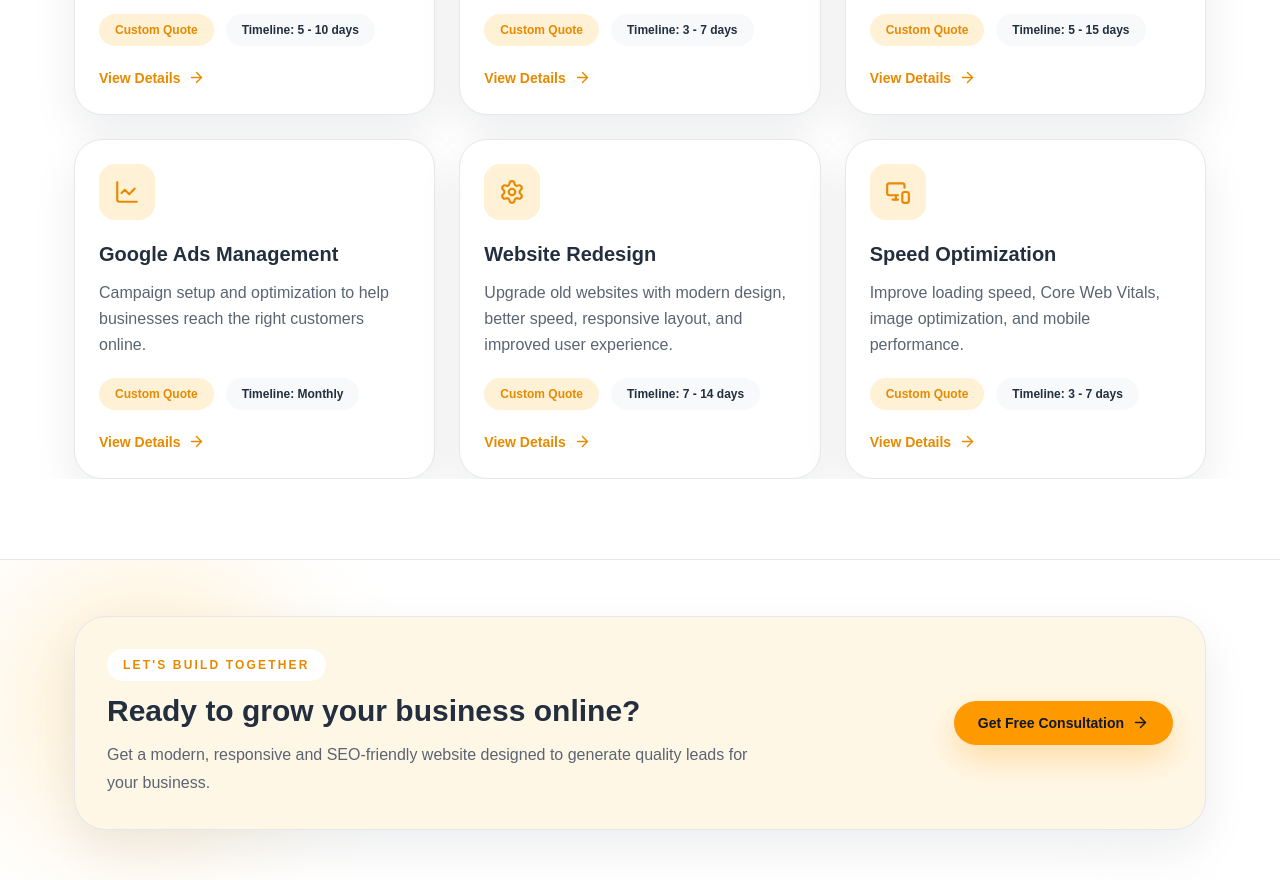
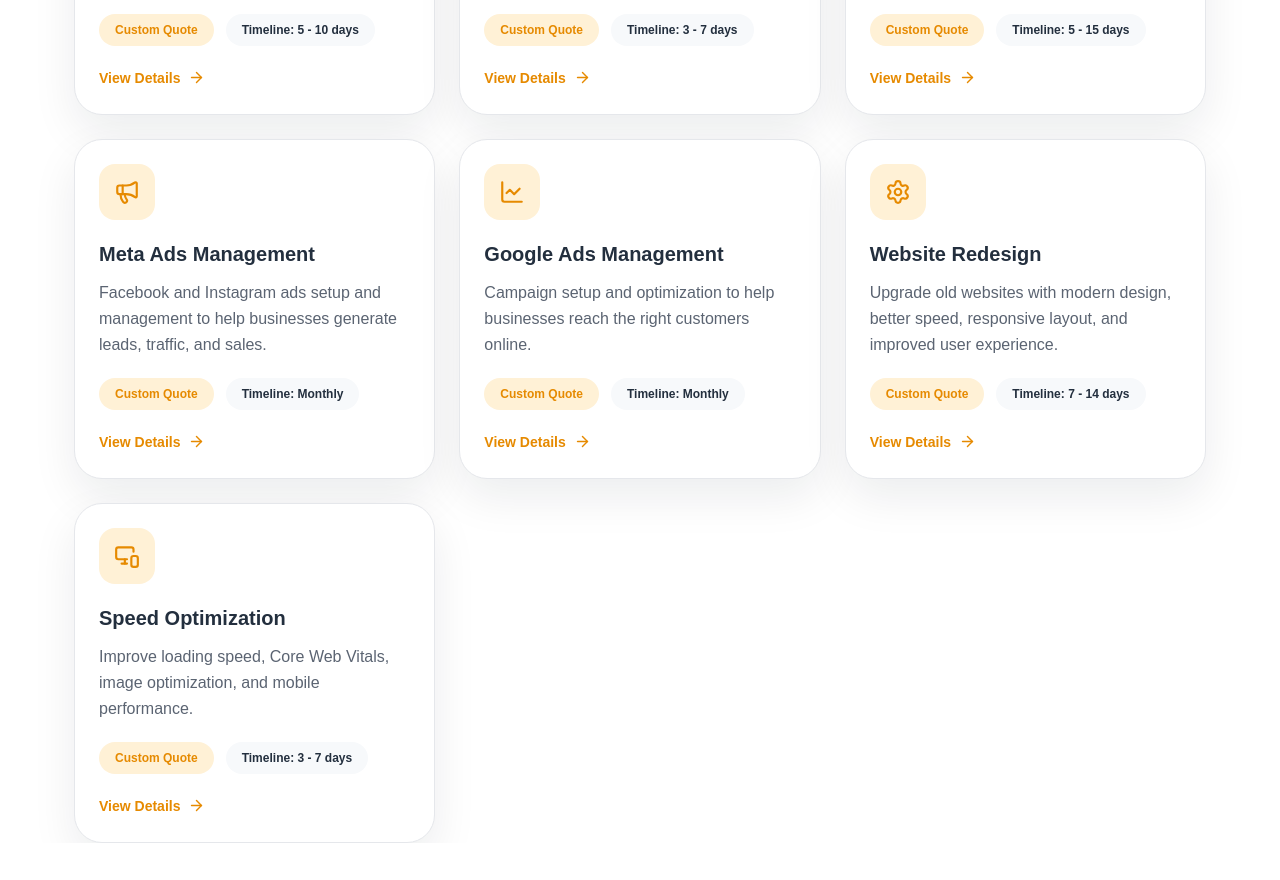
Before and after one commit to mayankjaat-45/maytech_solutions, a Next.js app: page /services in a window 1280 px wide. Shown: the part 1080-1960 px from the top of the page. Built offline with nearby package versions, Linux system fonts and the light colour scheme.

Commit message:
Meta Ads Service added

```diff
--- a/src/data/services.js
+++ b/src/data/services.js
@@ -4,6 +4,7 @@
   Globe,
   LayoutTemplate,
   LineChart,
+  Megaphone,
   MonitorSmartphone,
   Rocket,
   Search,
@@ -126,6 +127,25 @@
     ],
   },
   {
+    icon: Megaphone,
+    slug: "meta-ads-management",
+    title: "Meta Ads Management",
+    description:
+      "Facebook and Instagram ads setup and management to help businesses generate leads, traffic, and sales.",
+    detail:
+      "We help businesses run effective Meta Ads campaigns on Facebook and Instagram with proper audience targeting, ad creatives, campaign setup, and lead-generation strategy.",
+
+    timeline: "Monthly",
+    features: [
+      "Facebook and Instagram ads setup",
+      "Audience targeting strategy",
+      "Campaign structure planning",
+      "Ad creative suggestions",
+      "Lead generation campaign setup",
+      "Basic performance optimization",
+    ],
+  },
+  {
     icon: LineChart,
     slug: "google-ads-management",
     title: "Google Ads Management",
```
